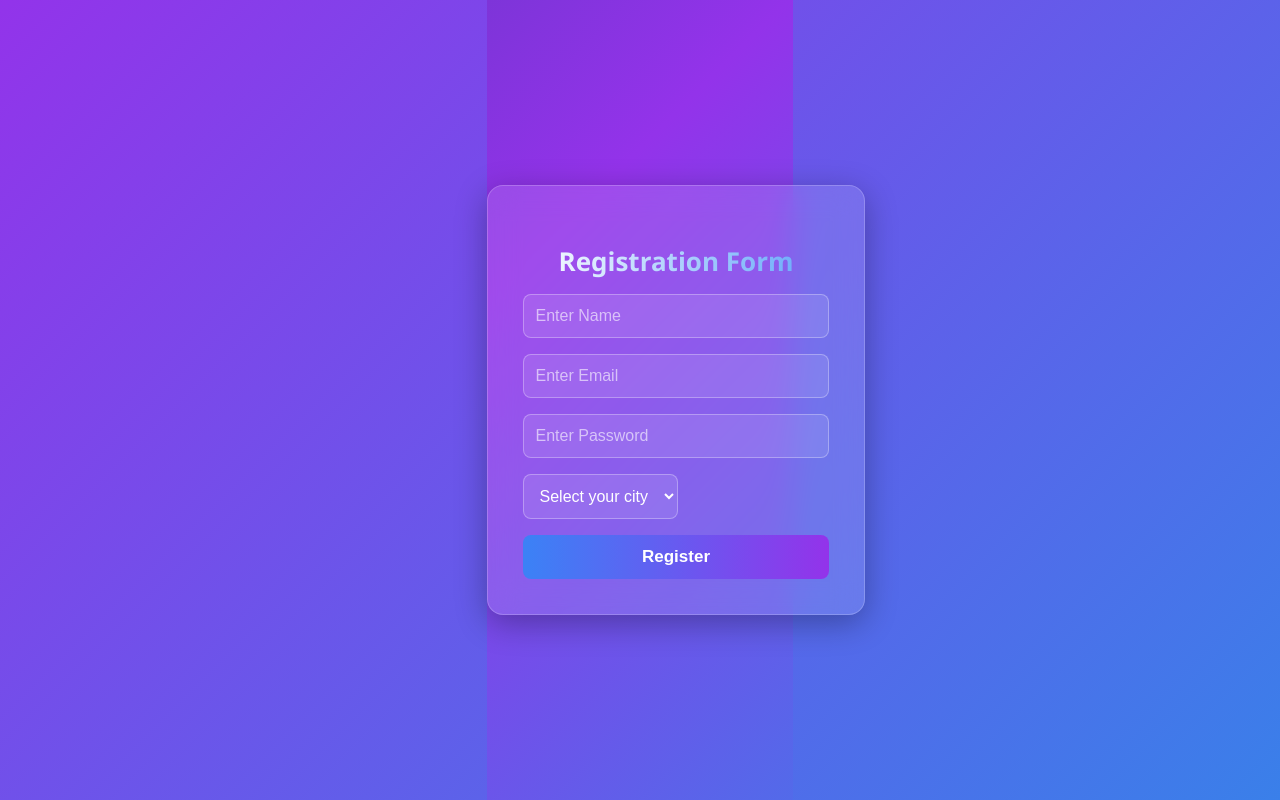
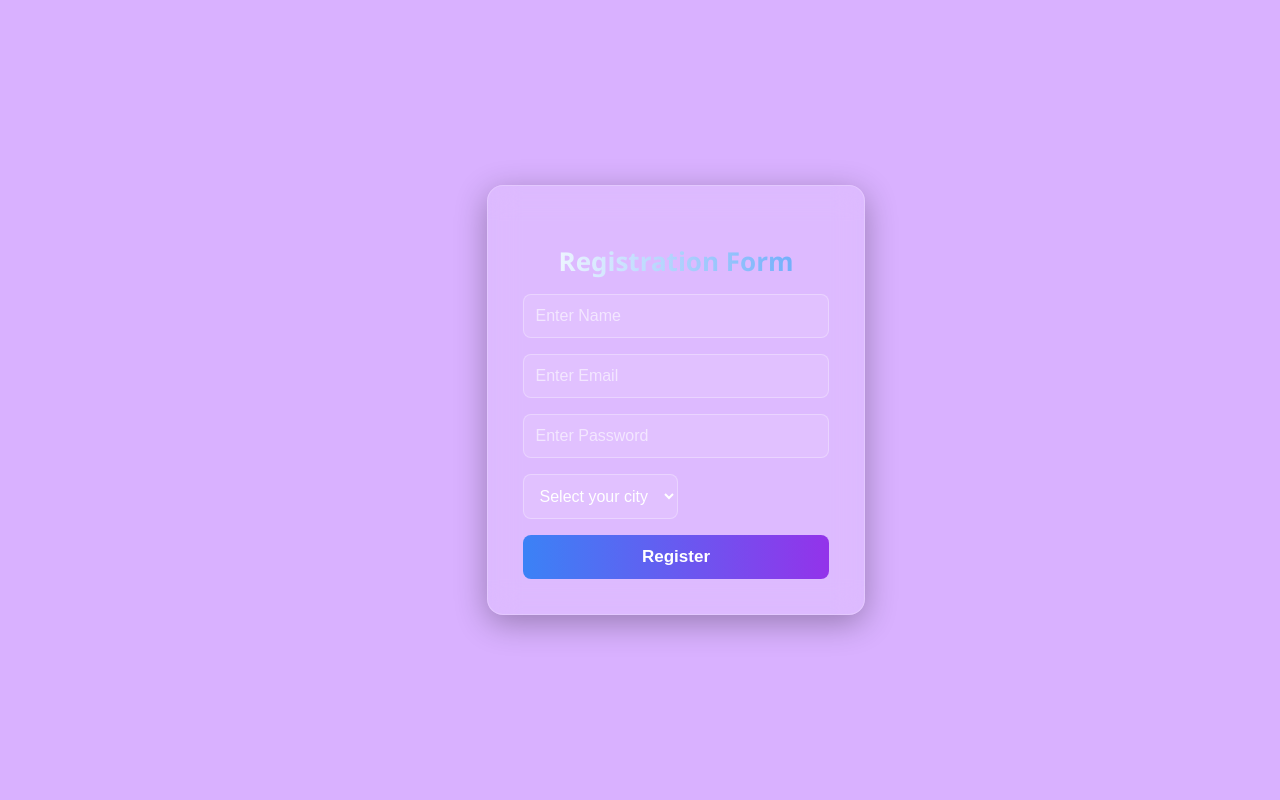
Before and after one commit to Pranali855/assignment-21, a React (Vite) app: page / in a window 1280 px wide. Built offline with nearby package versions, Linux system fonts and the light colour scheme.

Commit message:
Update App.css
changes

```diff
--- a/src/App.css
+++ b/src/App.css
@@ -5,7 +5,7 @@ html, body {
   display: flex;
   align-items: center;
   justify-content: center;
-  background: linear-gradient(135deg, #1e3a8a, #9333ea, #0ea5e9);
+  background: #d9b1ff;
   background-size: 300% 300%;
   animation: gradientMove 10s ease infinite;
   font-family: 'Segoe UI', sans-serif;
```
